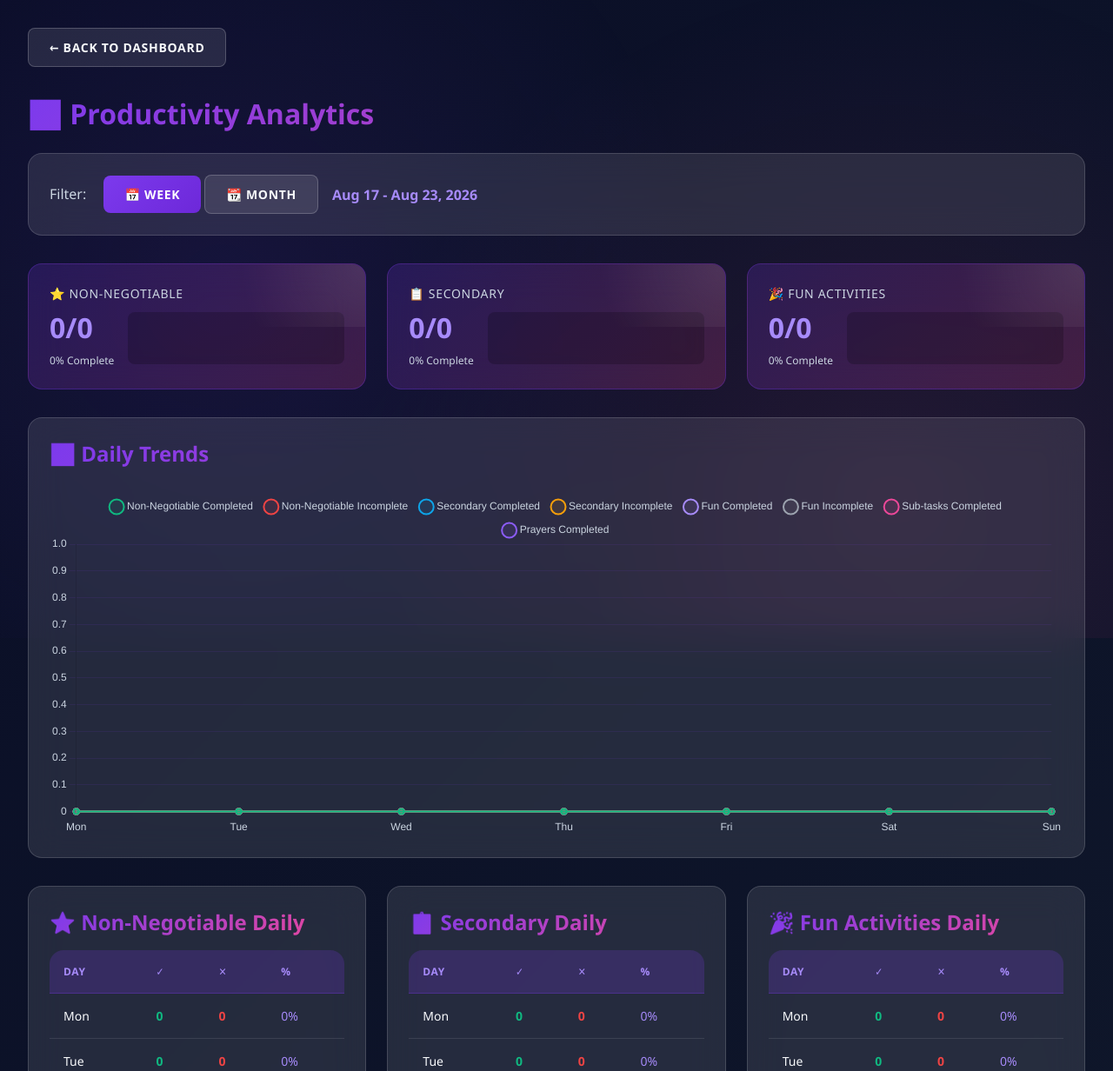
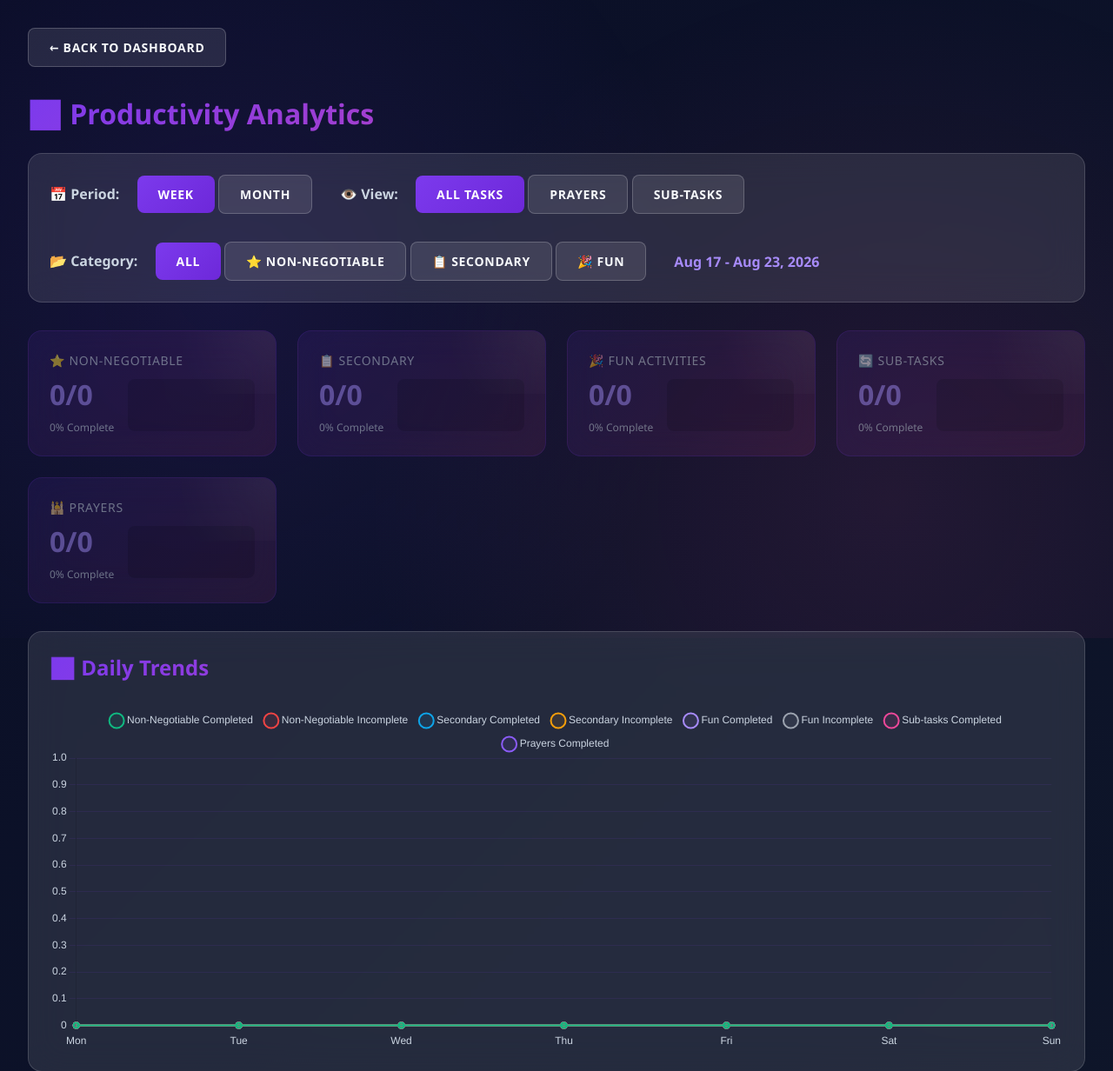
Before and after one commit to sydney-makgothi-98/Daily-Scheduler, a Django app: page /analytics/ in a window 1280 px wide. Shown: the part 66-1298 px from the top of the page at 87% size. Run offline with Django 3.2, Linux system fonts and the light colour scheme; data that the repository does not hold is empty; parts of the project's set-up code (start-up, migrations or seed data) failed here and were passed over.

Commit message:
Feature: Add dashboard filtering by prayer, subtasks, and task category
Analytics dashboard now includes three filter categories:

1. View Filter:
   - All Tasks (default) - shows all statistics
   - Prayers - shows only prayer completion metrics
   - Sub-tasks - shows only subtask metrics

2. Category Filter (for tasks):
   - All - all task categories
   - Non-Negotiable (⭐)
   - Secondary (📋)
   - Fun Activities (🎉)

3. Time Period Filter (existing):
   - Week
   - Month

Filter state is preserved across switches. Stats cards update based on selected filters.
Users can now focus on specific aspects of their productivity.

Co-Authored-By: Claude Haiku 4.5 <noreply@anthropic.com>

```diff
--- a/scheduler/templates/admin/scheduler/analytics_dashboard.html
+++ b/scheduler/templates/admin/scheduler/analytics_dashboard.html
@@ -11,12 +11,31 @@
 
 <!-- Filters -->
 <div class="glass-card" style="margin-bottom: 2rem;">
-    <div style="display: flex; gap: 1rem; align-items: center; flex-wrap: wrap;">
+    <div style="display: flex; gap: 2rem; align-items: center; flex-wrap: wrap;">
+        <!-- Time Period Filter -->
         <div>
-            <span style="color: #cbd5e1; margin-right: 1rem;">Filter:</span>
-            <a href="?filter=week" class="btn {% if filter_type == 'week' %}btn-primary{% else %}btn-secondary{% endif %}" style="display: inline-block;">📅 Week</a>
-            <a href="?filter=month" class="btn {% if filter_type == 'month' %}btn-primary{% else %}btn-secondary{% endif %}" style="display: inline-block;">📆 Month</a>
+            <span style="color: #cbd5e1; margin-right: 1rem; font-weight: 600;">📅 Period:</span>
+            <a href="?filter=week" class="btn {% if filter_type == 'week' %}btn-primary{% else %}btn-secondary{% endif %}" style="display: inline-block;">Week</a>
+            <a href="?filter=month" class="btn {% if filter_type == 'month' %}btn-primary{% else %}btn-secondary{% endif %}" style="display: inline-block;">Month</a>
         </div>
+
+        <!-- View Filter -->
+        <div>
+            <span style="color: #cbd5e1; margin-right: 1rem; font-weight: 600;">👁️ View:</span>
+            <a href="?filter={{ filter_type }}&view=all" class="btn {% if view_type == 'all' or not view_type %}btn-primary{% else %}btn-secondary{% endif %}" style="display: inline-block;">All Tasks</a>
+            <a href="?filter={{ filter_type }}&view=prayers" class="btn {% if view_type == 'prayers' %}btn-primary{% else %}btn-secondary{% endif %}" style="display: inline-block;">Prayers</a>
+            <a href="?filter={{ filter_type }}&view=subtasks" class="btn {% if view_type == 'subtasks' %}btn-primary{% else %}btn-secondary{% endif %}" style="display: inline-block;">Sub-tasks</a>
+        </div>
+
+        <!-- Category Filter -->
+        <div>
+            <span style="color: #cbd5e1; margin-right: 1rem; font-weight: 600;">📂 Category:</span>
+            <a href="?filter={{ filter_type }}&view={{ view_type }}&category=all" class="btn {% if not category or category == 'all' %}btn-primary{% else %}btn-secondary{% endif %}" style="display: inline-block;">All</a>
+            <a href="?filter={{ filter_type }}&view={{ view_type }}&category=non_negotiable" class="btn {% if category == 'non_negotiable' %}btn-primary{% else %}btn-secondary{% endif %}" style="display: inline-block;">⭐ Non-Negotiable</a>
+            <a href="?filter={{ filter_type }}&view={{ view_type }}&category=secondary" class="btn {% if category == 'secondary' %}btn-primary{% else %}btn-secondary{% endif %}" style="display: inline-block;">📋 Secondary</a>
+            <a href="?filter={{ filter_type }}&view={{ view_type }}&category=fun" class="btn {% if category == 'fun' %}btn-primary{% else %}btn-secondary{% endif %}" style="display: inline-block;">🎉 Fun</a>
+        </div>
+
         <div style="color: #a78bfa; font-weight: 600;">
             {{ period }}
         </div>
@@ -56,8 +75,10 @@
 
 <!-- Statistics Cards -->
 <div class="stats-grid" style="margin-bottom: 2rem;">
+    {% if view_type != 'prayers' and view_type != 'subtasks' %}
     <!-- Non-Negotiable -->
-    <div class="stat-card">
+    {% if category != 'secondary' and category != 'fun' %}
+    <div class="stat-card" {% if non_negotiable_stats.total == 0 %}style="opacity: 0.5;"{% endif %}>
         <div class="stat-label">⭐ Non-Negotiable</div>
         <div style="display: flex; gap: 1rem; align-items: center;">
             <div>
@@ -74,9 +95,11 @@
             </div>
         </div>
     </div>
+    {% endif %}
 
     <!-- Secondary -->
-    <div class="stat-card">
+    {% if category != 'non_negotiable' and category != 'fun' %}
+    <div class="stat-card" {% if secondary_stats.total == 0 %}style="opacity: 0.5;"{% endif %}>
         <div class="stat-label">📋 Secondary</div>
         <div style="display: flex; gap: 1rem; align-items: center;">
             <div>
@@ -93,9 +116,11 @@
             </div>
         </div>
     </div>
+    {% endif %}
 
     <!-- Fun -->
-    <div class="stat-card">
+    {% if category != 'non_negotiable' and category != 'secondary' %}
+    <div class="stat-card" {% if fun_stats.total == 0 %}style="opacity: 0.5;"{% endif %}>
         <div class="stat-label">🎉 Fun Activities</div>
         <div style="display: flex; gap: 1rem; align-items: center;">
             <div>
@@ -112,6 +137,50 @@
             </div>
         </div>
     </div>
+    {% endif %}
+    {% endif %}
+
+    <!-- Subtasks -->
+    {% if view_type != 'prayers' and subtask_stats %}
+    <div class="stat-card" {% if subtask_stats.total == 0 %}style="opacity: 0.5;"{% endif %}>
+        <div class="stat-label">🔄 Sub-tasks</div>
+        <div style="display: flex; gap: 1rem; align-items: center;">
+            <div>
+                <div class="stat-value" style="font-size: 2rem;">{{ subtask_stats.completed }}/{{ subtask_stats.total }}</div>
+                <div class="stat-subtext">{{ subtask_stats.percentage|floatformat:0 }}% Complete</div>
+            </div>
+            <div style="flex: 1; height: 60px; background: rgba(0, 0, 0, 0.2); border-radius: 8px; overflow: hidden;">
+                <div style="
+                    height: 100%;
+                    width: {{ subtask_stats.percentage }}%;
+                    background: linear-gradient(90deg, #ec4899 0%, #be185d 100%);
+                    transition: width 0.3s ease;
+                "></div>
+            </div>
+        </div>
+    </div>
+    {% endif %}
+
+    <!-- Prayers -->
+    {% if view_type != 'subtasks' and prayer_stats %}
+    <div class="stat-card" {% if prayer_stats.total == 0 %}style="opacity: 0.5;"{% endif %}>
+        <div class="stat-label">🕌 Prayers</div>
+        <div style="display: flex; gap: 1rem; align-items: center;">
+            <div>
+                <div class="stat-value" style="font-size: 2rem;">{{ prayer_stats.completed }}/{{ prayer_stats.total }}</div>
+                <div class="stat-subtext">{{ prayer_stats.percentage|floatformat:0 }}% Complete</div>
+            </div>
+            <div style="flex: 1; height: 60px; background: rgba(0, 0, 0, 0.2); border-radius: 8px; overflow: hidden;">
+                <div style="
+                    height: 100%;
+                    width: {{ prayer_stats.percentage }}%;
+                    background: linear-gradient(90deg, #8b5cf6 0%, #7c3aed 100%);
+                    transition: width 0.3s ease;
+                "></div>
+            </div>
+        </div>
+    </div>
+    {% endif %}
 </div>
 
 <!-- Chart -->
--- a/scheduler/views/analytics_views.py
+++ b/scheduler/views/analytics_views.py
@@ -188,6 +188,8 @@ def get_daily_prayer_stats(start_date, end_date):
 def analytics_dashboard(request):
     """Main analytics dashboard"""
     filter_type = request.GET.get("filter", "week")
+    view_type = request.GET.get("view", "all")
+    category = request.GET.get("category", "all")
     start_date, end_date = get_date_range(filter_type)
 
     # Calculate stats for each category
@@ -247,24 +249,64 @@ def analytics_dashboard(request):
                 "message": f"Prayer completion rate is {prayer_percentage:.0f}%. Keep improving!"
             })
 
+    # Filter context based on view type
+    if view_type == "prayers":
+        # Show only prayer stats
+        context_stats = {
+            "prayer_stats": prayer_stats,
+            "prayer_breakdown": prayer_breakdown,
+            "prayer_daily": prayer_daily,
+        }
+    elif view_type == "subtasks":
+        # Show only subtask stats
+        context_stats = {
+            "subtask_stats": subtask_stats,
+            "subtask_daily": subtask_daily,
+        }
+    else:  # "all" or default
+        # Show all stats
+        context_stats = {
+            "non_negotiable_stats": non_negotiable_stats,
+            "secondary_stats": secondary_stats,
+            "fun_stats": fun_stats,
+            "subtask_stats": subtask_stats,
+            "prayer_stats": prayer_stats,
+            "prayer_breakdown": prayer_breakdown,
+            "non_negotiable_daily": non_negotiable_daily,
+            "secondary_daily": secondary_daily,
+            "fun_daily": fun_daily,
+            "subtask_daily": subtask_daily,
+            "prayer_daily": prayer_daily,
+        }
+
+    # Add category-specific filtering
+    if category != "all" and view_type != "prayers" and view_type != "subtasks":
+        if category == "non_negotiable":
+            context_stats = {
+                "non_negotiable_stats": non_negotiable_stats,
+                "non_negotiable_daily": non_negotiable_daily,
+            }
+        elif category == "secondary":
+            context_stats = {
+                "secondary_stats": secondary_stats,
+                "secondary_daily": secondary_daily,
+            }
+        elif category == "fun":
+            context_stats = {
+                "fun_stats": fun_stats,
+                "fun_daily": fun_daily,
+            }
+
     context = {
         "filter_type": filter_type,
+        "view_type": view_type,
+        "category": category,
         "start_date": start_date,
         "end_date": end_date,
         "period": f"{start_date.strftime('%b %d')} - {end_date.strftime('%b %d, %Y')}",
-        "non_negotiable_stats": non_negotiable_stats,
-        "secondary_stats": secondary_stats,
-        "fun_stats": fun_stats,
-        "subtask_stats": subtask_stats,
-        "prayer_stats": prayer_stats,
-        "prayer_breakdown": prayer_breakdown,
-        "non_negotiable_daily": non_negotiable_daily,
-        "secondary_daily": secondary_daily,
-        "fun_daily": fun_daily,
-        "subtask_daily": subtask_daily,
-        "prayer_daily": prayer_daily,
         "alerts": alerts,
     }
+    context.update(context_stats)
 
     return render(request, "admin/scheduler/analytics_dashboard.html", context)
 
```
